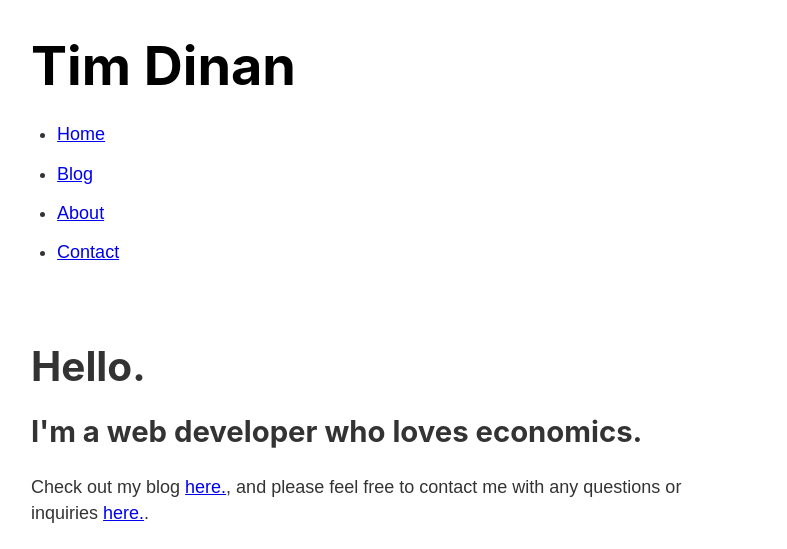
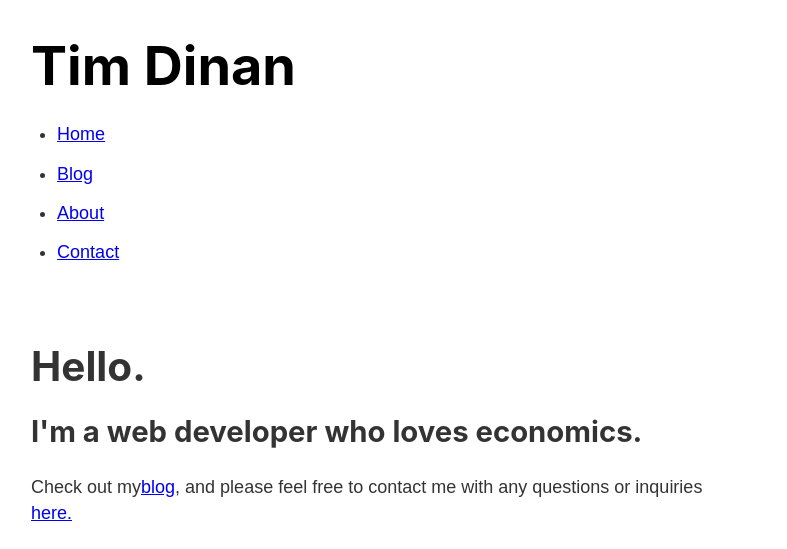
Before and after one commit to TimdinanCSUF/portfolio, a Gatsby site: page / in a window 1280 px wide. Shown: the top 549 px of the page, without its empty margins (252-1039 px from the left). Built offline with nearby package versions, Linux system fonts and the light colour scheme; Gatsby itself is replaced by a stand-in of ours.

Commit message:
Update index.js

```diff
--- a/src/pages/index.js
+++ b/src/pages/index.js
@@ -11,7 +11,7 @@ const IndexPage = () => {
     <Head title="Home" />
 <h1>Hello.</h1>
 <h2>I'm a web developer who loves economics.</h2>
-<p>Check out my blog <Link to="/blog">here.</Link>, and please feel free to contact me with any questions or inquiries <Link to="/contact">here.</Link>.</p>
+<p>Check out my<Link to="/blog">blog</Link>, and please feel free to contact me with any questions or inquiries <Link to="/contact">here.</Link></p>
 <img className={indexStyles.vase} src={logo} alt="Logo" />
     </Layout>
   )
```
